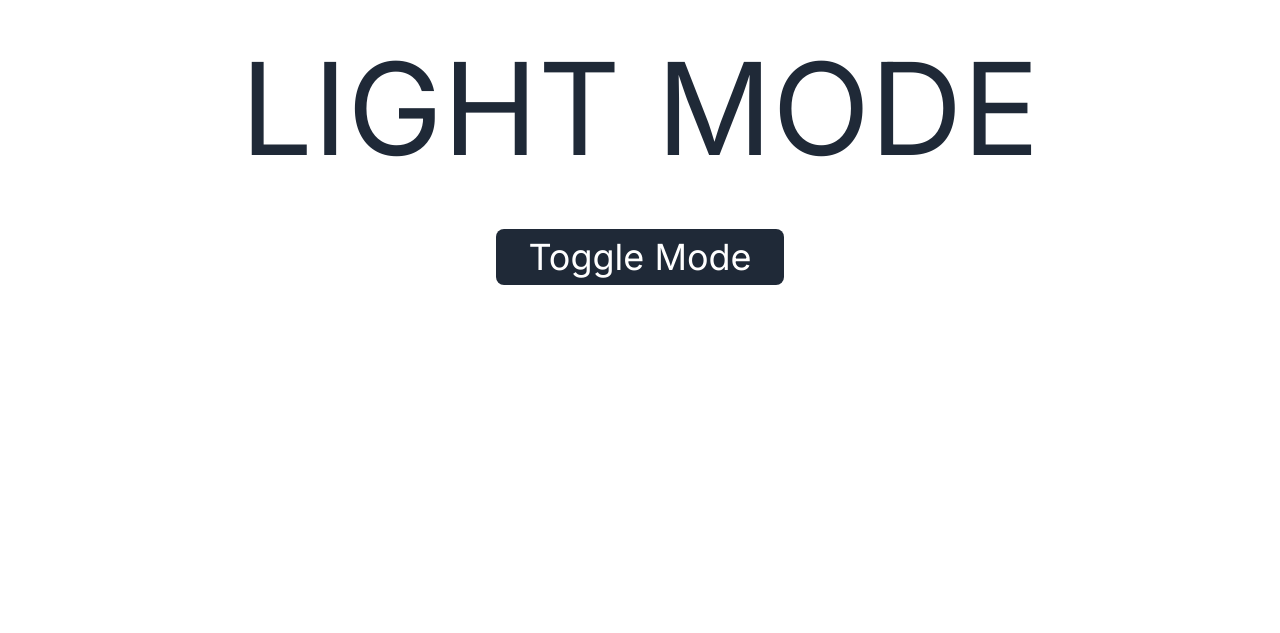
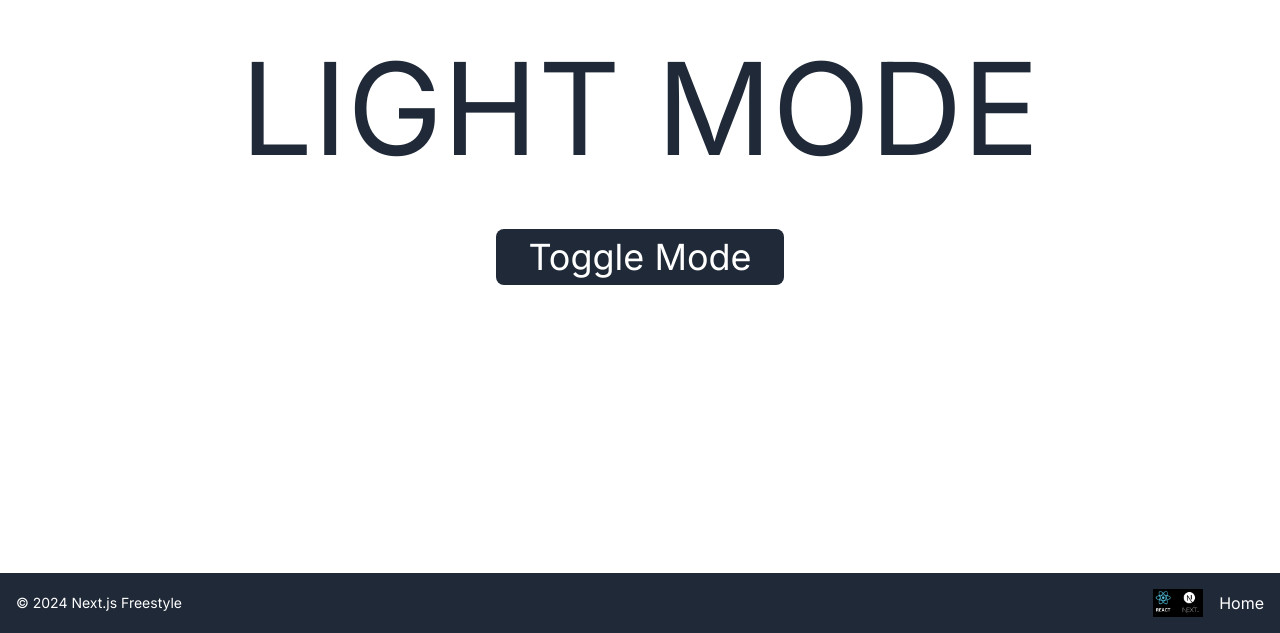
Before and after one commit to Andrewx24/nexMPLATE, a Next.js app: page / in a window 1280 px wide. Shown: the part 387-1020 px from the top of the page. Before the commit the page ends 960 px from the top, so only its background shows below. Built offline with nearby package versions, Linux system fonts and the light colour scheme.

Commit message:
added footer componet

```diff
--- a/app/layout.tsx
+++ b/app/layout.tsx
@@ -3,6 +3,7 @@
 import "./globals.css";
 import {ThemeProvider} from "next-themes";
 import Header from "@/components/Header";
+import Footer from "@/components/Footer";
 
 const inter = Inter({ subsets: ["latin"] });
 
@@ -21,7 +22,9 @@
       <body className={inter.className}>
         <ThemeProvider attribute="class">
           <Header/>
+
         {children}
+        <Footer/>
         </ThemeProvider>
         </body>
     </html>
--- /dev/null
+++ b/components/Footer.tsx
@@ -0,0 +1,25 @@
+import React from 'react'
+import Link from 'next/link'
+import Image from 'next/image'
+
+const Footer = () => {
+  return (
+    <footer className="flex flex-col items-center justify-between p-4 bg-gray-800 text-white sm:flex-row">
+      <p className="text-sm">© 2024 Next.js Freestyle</p>
+      <ul className="flex items-center space-x-4">
+        <li>
+          <Link href="/">
+            <Image src="/logo.png" alt="logo" width={50} height={50} className="cursor-pointer" />
+          </Link>
+        </li>
+        <li>
+          <Link href="/" className="hover:text-gray-300 transition-colors duration-200">
+            Home
+          </Link>
+        </li>
+      </ul>
+    </footer>
+  )
+}
+
+export default Footer
```
